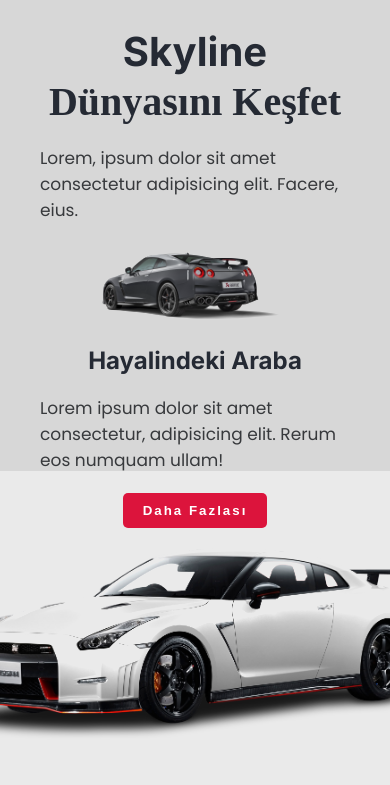
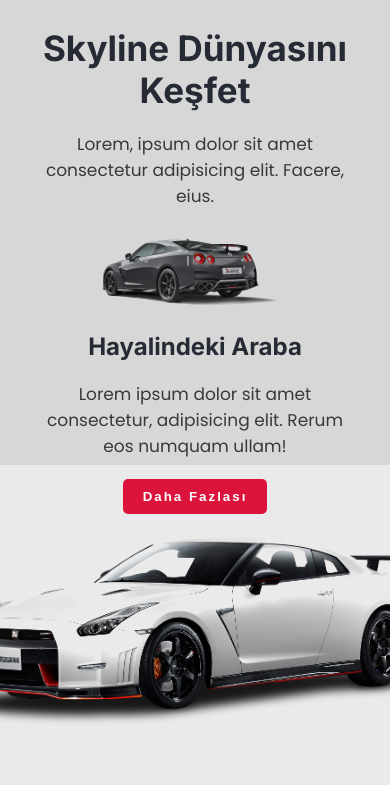
Before and after one commit to mucahitcetin/Nissan-SCSS, a plain HTML site: page index.html in a window 390 px wide. Shown: the part 59-844 px from the top of the page. Drawn offline with Linux system fonts and the light colour scheme.

```diff
--- a/index.html
+++ b/index.html
@@ -4,11 +4,6 @@
     <meta charset="UTF-8">
     <meta name="viewport" content="width=device-width, initial-scale=1.0">
     <title>Document</title>
-    <!-- <link href="https://cdn.jsdelivr.net/npm/bootstrap@5.3.2/dist/css/bootstrap.min.css" rel="stylesheet"
-        integrity="sha384-T3c6CoIi6uLrA9TneNEoa7RxnatzjcDSCmG1MXxSR1GAsXEV/Dwwykc2MPK8M2HN" crossorigin="anonymous">
-    <script src="https://cdn.jsdelivr.net/npm/bootstrap@5.3.2/dist/js/bootstrap.bundle.min.js"
-        integrity="sha384-C6RzsynM9kWDrMNeT87bh95OGNyZPhcTNXj1NW7RuBCsyN/o0jlpcV8Qyq46cDfL"
-        crossorigin="anonymous"></script> -->
         <link rel="stylesheet" href="https://cdnjs.cloudflare.com/ajax/libs/font-awesome/6.5.1/css/all.min.css" integrity="sha512-DTOQO9RWCH3ppGqcWaEA1BIZOC6xxalwEsw9c2QQeAIftl+Vegovlnee1c9QX4TctnWMn13TZye+giMm8e2LwA==" crossorigin="anonymous" referrerpolicy="no-referrer" />
     <link rel="stylesheet" href="styles/style.css">
 </head>
@@ -43,8 +38,7 @@
       <div class="hero">
         <div class="slogan">
           <h1>
-            Skyline
-            <span> Dünyasını Keşfet </span>
+            Skyline Dünyasını Keşfet
           </h1>
           <p>
             Lorem, ipsum dolor sit amet consectetur adipisicing elit. Facere,
--- a/styles/style.scss
+++ b/styles/style.scss
@@ -63,6 +63,7 @@ header {
             padding: 0 20px;
             border-right: 1px solid gray;
         }
+
         @include mobile {
             font-size: 13px;
         }
@@ -89,11 +90,13 @@ header {
         position: relative;
         display: none;
         mix-blend-mode: darken;
-       @include mobile {
-        display: block;
+
+        @include mobile {
+            display: block;
+        }
     }
-    }
-    .fa-bars{
+
+    .fa-bars {
         color: #252a34;
     }
 
@@ -105,12 +108,12 @@ header {
         left: -25px;
         list-style: none;
         padding: 0;
-        margin: 10px 0 0 0 ;
+        margin: 10px 0 0 0;
         background-color: rgba(128, 128, 128, 0);
     }
 
     .menu li {
-        margin: 0 5px 0 0 ;
+        margin: 0 5px 0 0;
     }
 
     .menu li a {
@@ -136,6 +139,7 @@ header {
         flex-direction: column;
         align-items: center;
         padding: 30px 40px;
+        text-align: center;
     }
 
     @include laptop {
@@ -162,11 +166,8 @@ header {
 
         @include mobile {
             text-align: center;
+            font-size: 35px;
         }
-    }
-
-    span {
-        font-family: 'Times New Roman', Times, serif
     }
 
     p {
@@ -216,6 +217,12 @@ header {
         max-width: 500px;
         mix-blend-mode: darken;
         text-align: center;
+    }
+
+    p {
+        @include mobile {
+            text-align: center
+        }
     }
 }
 
@@ -341,13 +348,14 @@ footer {
     bottom: -24px;
 }
 
-.reserved{
+.reserved {
     background-color: black;
     color: white;
     font-size: 16px;
     padding: 8px;
     text-align: center;
-    span{
+
+    span {
         color: crimson;
     }
 }
```
Also changed, not shown: styles/style.css, 3 other files.
